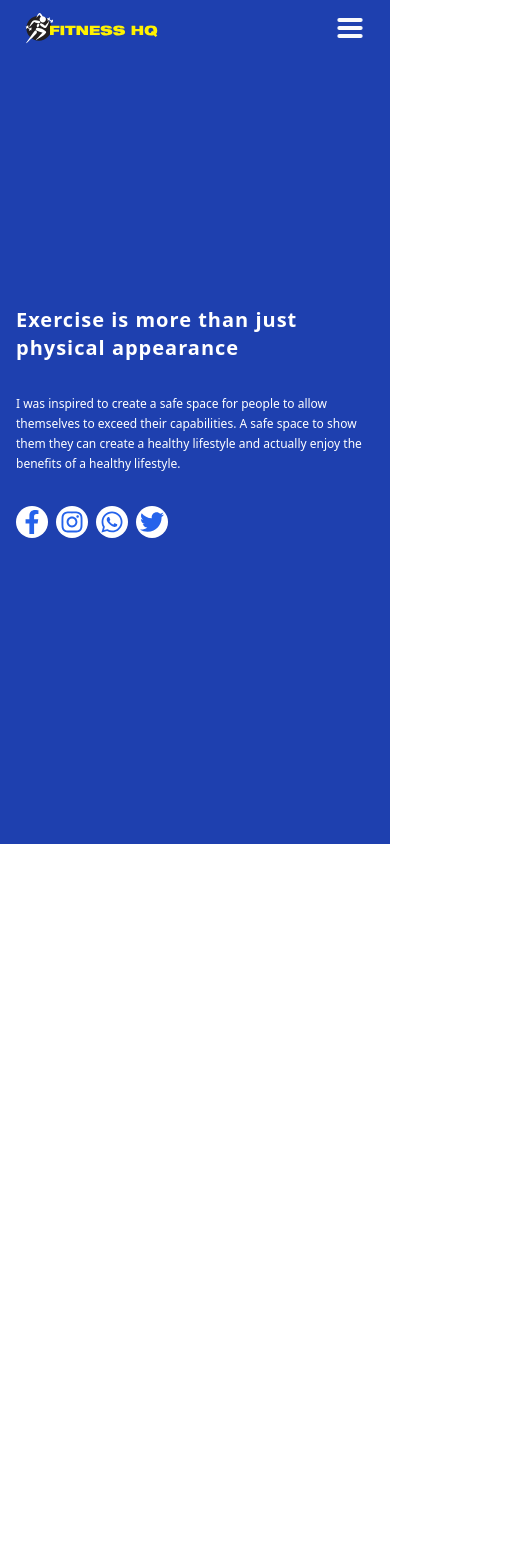
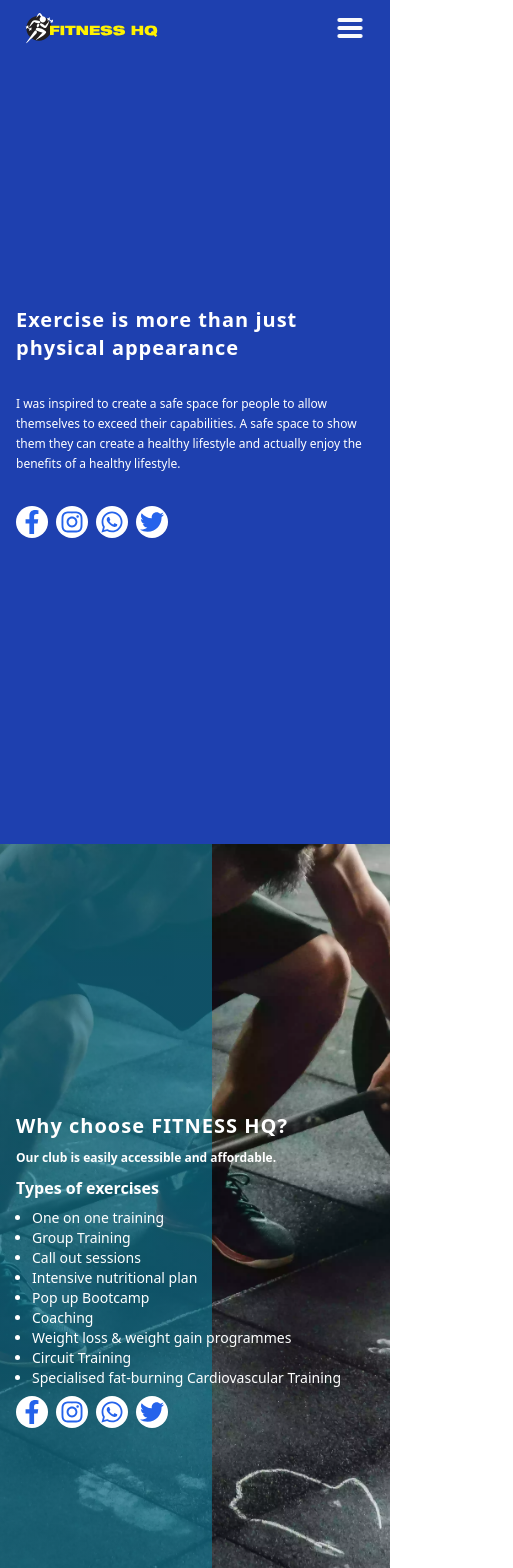
Before and after one commit to PhilaniNcube/fitnesshq, a Next.js app: page / in a window 390 px wide. Shown: the top 1568 px of the page, 513 px wide, since content can reach past the window. Before the commit the page ends 844 px from the top, so only its background shows below. Built offline with nearby package versions, Linux system fonts and the light colour scheme.

Commit message:
full page

```diff
--- /dev/null
+++ b/components/FAQ.jsx
@@ -0,0 +1,32 @@
+import React from 'react';
+
+const FAQ = () => {
+  return (
+    <div className="hidden lg:block bg-yellow-400 p-4 w-[350px] text-blue-600 absolute -top-[250%] -right-[300%] z-80">
+      <h3 className="font-bold text-lg">How do I join FitnessHQ?</h3>
+      <p className="text-sm italic">
+        You can visit the club or register online get a membership
+      </p>
+      <h3 className="font-bold text-lg">Do I have to be fit to join?</h3>
+      <p className="text-sm italic">
+        Anyone can join you do not need to be fit we start training at your
+        fitness or endurance levels. We work with equipment but start one week
+        using our bodyweight and we adapt and progress from there depending on
+        your goals we have a progress report we are we write everything down and
+        revisit our goals every month
+      </p>
+
+      <h3 className="font-bold text-lg">Is the club in a safe environment?</h3>
+      <p className="text-sm italic">The club is located in a safe area.</p>
+      <h3 className="font-bold text-lg">
+        Is there qualified fitness instructors?
+      </h3>
+      <p className="text-sm italic">
+        You will be training with a qualified professional personal trainer with
+        great experience , registered with REPSSA.
+      </p>
+    </div>
+  );
+};
+
+export default FAQ;
--- a/pages/index.jsx
+++ b/pages/index.jsx
@@ -1,14 +1,22 @@
 /* eslint-disable @next/next/no-img-element */
 import Link from 'next/link';
-import { useState } from 'react';
+import { Fragment, useState } from 'react';
+import FAQ from '../components/FAQ';
+import {
+  BsFillEnvelopeOpenFill,
+  BsFillGeoAltFill,
+  BsPhone,
+} from 'react-icons/bs';
 
 import Social from '../components/Social';
 import Vision from '../components/Vision';
 
 export default function Home() {
+  const [faqShow, setFaqShow] = useState(false);
   const [show, setShow] = useState(false);
 
   return (
+    <Fragment>
       <div className="bg-blue-800 h-screen relative">
         <div className="hidden md:block md:absolute min-w-1/2 top-0 right-0 h-[100vh] bg-white pointer-events-none overflow-hidden transition-all duration-300">
           {show && <Vision show={show} />}
@@ -31,14 +39,83 @@ export default function Home() {
               Exercise is more than just physical appearance
             </h1>
             <p className="text-xs md:text-base mt-4 text-md font-light leading-5 text-white">
-            I was inspired to create a safe space for people to allow themselves
-            to exceed their capabilities. A safe space to show them they can
-            create a healthy lifestyle and actually enjoy the benefits of a
-            healthy lifestyle.
+              I was inspired to create a safe space for people to allow
+              themselves to exceed their capabilities. A safe space to show them
+              they can create a healthy lifestyle and actually enjoy the
+              benefits of a healthy lifestyle.
             </p>
             <Social />
           </div>
         </div>
       </div>
+      <div className="relative isolate min-h-[100vh] w-[screen] bg-hero-lg bg-no-repeat bg-center bg-cover">
+        <div className="max-w-6xl mx-auto ">
+          <div className="flex flex-col min-h-[100vh] w-full sm:w-2/3 md:w-1/2 px-4 md:pr-10 justify-center space-y-2 md:space-y-4 relative">
+            <div
+              onMouseEnter={() => setFaqShow(true)}
+              onMouseLeave={() => setFaqShow(false)}
+              role="decoration"
+              aria-hidden
+              className="hidden md:block absolute bg-yellow-400 top-[45%] -right-[11%] py-2 px-8"
+            >
+              <p className="text-blue-600 font-bold text-2xl">FAQ</p>
+              {faqShow && <FAQ />}
+            </div>
+            <h1 className="text-xl md:text-4xl lg:text-5xl tracking-wider font-extrabold text-white">
+              Why choose FITNESS HQ?
+            </h1>
+            <p className="text-xs md:text-base mt-1 text-md font-bold leading-5 text-white">
+              Our club is easily accessible and affordable.
+            </p>
+            <p className="font-bold text-white">Types of exercises</p>
+            <ul className="text-white list-disc pl-4 text-sm font-light">
+              <li>One on one training</li>
+              <li>Group Training</li>
+              <li>Call out sessions</li>
+              <li>Intensive nutritional plan</li>
+              <li>Pop up Bootcamp</li>
+              <li>Coaching</li>
+              <li>Weight loss & weight gain programmes</li>
+              <li>Circuit Training</li>
+              <li>Specialised fat-burning Cardiovascular Training</li>
+            </ul>
+            <Social />
+          </div>
+        </div>
+      </div>
+      <div id="contact" className="min-h-[100vh] flex">
+        <div className="bg-hero-contact bg-sky-600 bg-blend-multiply bg-center bg-no-repeat bg-cover w-[54.5%] flex flex-col justify-center items-center px-8">
+          <h2 className="text-yellow-400 font-extrabold text-2xl md:text-4xl">
+            Contact Us
+          </h2>
+          <ul className="w-full md:pl-24 mt-6 flex flex-col space-y-4">
+            <li className="flex justify-start items-center text-md text-white space-x-3">
+              <span className="h-8 w-8 rounded-full bg-blue-400 flex items-center justify-center">
+                <BsPhone />
+              </span>{' '}
+              <p>084 023 0071</p>
+            </li>
+            <li className="flex justify-start items-center text-md text-white space-x-3">
+              <span className="h-8 w-8 rounded-full bg-blue-400 flex items-center justify-center">
+                <BsFillEnvelopeOpenFill />
+              </span>{' '}
+              <p>info@fitnesshq.co.za</p>
+            </li>
+            <li className="flex justify-start items-center text-md text-white space-x-3">
+              <span className="h-8 w-8 rounded-full bg-blue-400 flex items-center justify-center">
+                <BsFillGeoAltFill />
+              </span>{' '}
+              <p>4 First Avenue , Windvogel, Port Elizabeth, 6001</p>
+            </li>
+          </ul>
+        </div>
+        <iframe
+          src="https://www.google.com/maps/embed?pb=!1m18!1m12!1m3!1d3311.7712953769133!2d25.54474731492352!3d-33.89554352787809!2m3!1f0!2f0!3f0!3m2!1i1024!2i768!4f13.1!3m3!1m2!1s0x1e7ad6957bc6ce39%3A0xda19c41cc2b4d085!2s4%201st%20Ave%2C%20Windvogel%2C%20Bethelsdorp%2C%206059!5e0!3m2!1sen!2sza!4v1645039473868!5m2!1sen!2sza"
+          className="flex-1"
+          allowFullScreen={true}
+          loading="lazy"
+        ></iframe>
+      </div>
+    </Fragment>
   );
 }
--- a/tailwind.config.js
+++ b/tailwind.config.js
@@ -4,8 +4,13 @@ module.exports = {
     './components/**/*.{js,ts,jsx,tsx}',
   ],
   theme: {
-    extend: {},
+    extend: {
+      backgroundImage: {
+        'hero-lg':
+          " linear-gradient(90deg, rgba(14,116,144,0.66) 0%, rgba(14,116,144,0.66) 54.4%, rgba(245,247,246,0) 54.4%, rgba(245,247,246,0) 100%),url('/images/barbell.webp');",
+        'hero-contact': "url('/images/dumbels.webp');",
+      },
+    },
   },
   plugins: [],
 };
-;
```
Lines whose indentation alone changed are shown as unchanged.
